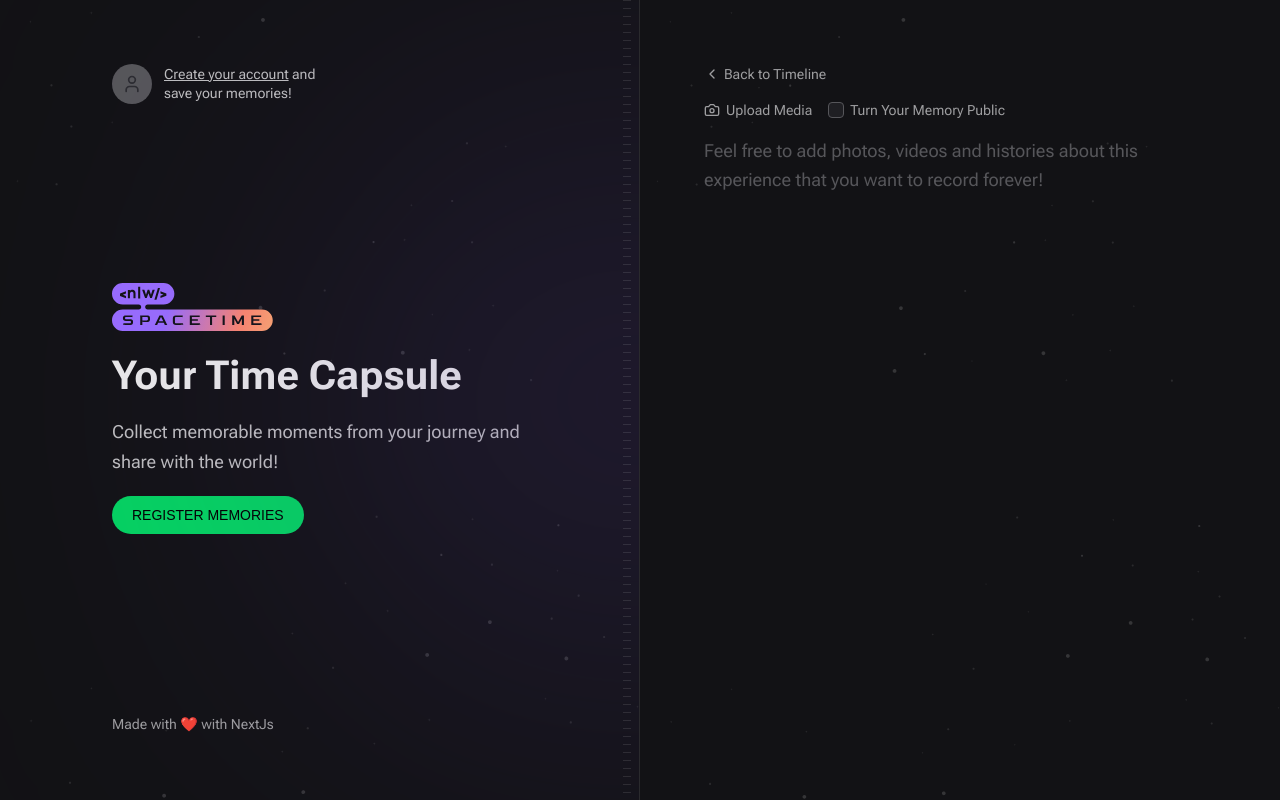
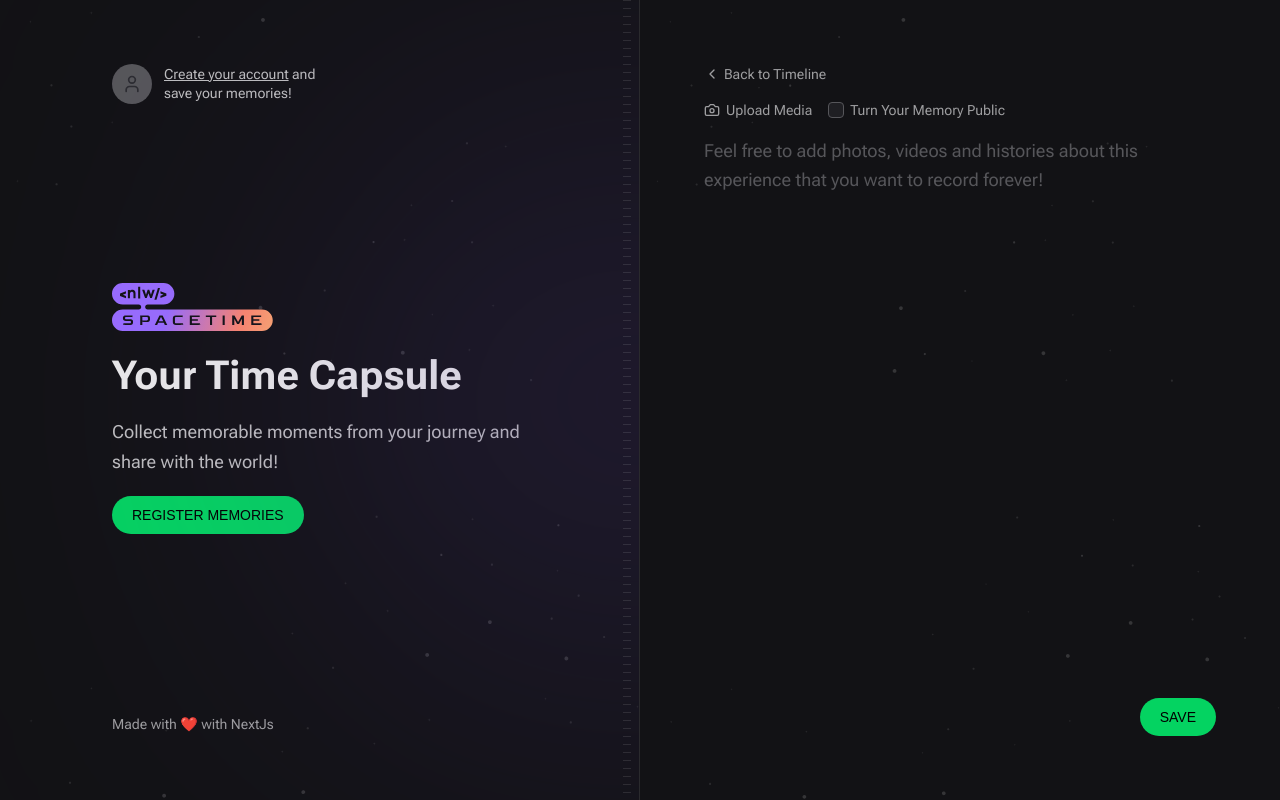
Before and after one commit to wandersonce/TimeCapsule, a Next.js app in the folder web/: page /memories/new in a window 1280 px wide. Built offline with nearby package versions, Linux system fonts and the light colour scheme; no server answers; a web font is replaced by a local one.

Commit message:
Adjusting Upload route

```diff
--- a/web/src/app/memories/new/page.tsx
+++ b/web/src/app/memories/new/page.tsx
@@ -1,5 +1,6 @@
 
 import MediaPicker from "@/components/MediaPicker"
+import NewMemoryForm from "@/components/NewMemoryForm"
 import { Camera, ChevronLeft } from "lucide-react"
 import Link from "next/link"
 
@@ -12,22 +13,7 @@
         Back to Timeline
       </Link>
 
-      <form className="flex flex-1 flex-col gap-2">
-        <div className="flex items-center gap-4">
-          <label htmlFor="media" className="flex cursor-pointer items-center gap-1.5 text-sm text-gray-200 hover:text-gray-100">
-            <Camera className="w-4 h-4"/>
-            Upload Media
-          </label>
-
-          <label htmlFor="isPublic" className="flex items-center gap-1.5 text-sm text-gray-200 hover:text-gray-100">
-            <input type="checkbox" name="isPublic" id="isPublic" value="true" className="h-4 w-4 rounded border-gray-400 bg-gray-700 text-purple-500"/>
-            Turn Your Memory Public
-          </label>
-        </div>
-        <MediaPicker />
-
-          <textarea name="content" spellCheck={false} className="w-full flex-1 resize-none rounded border-0 bg-transparent p-0 text-lg leading-relaxed text-gray-100 placeholder:text-gray-400 focus:ring-0" placeholder="Feel free to add photos, videos and histories about this experience that you want to record forever!" />
-      </form>
+    <NewMemoryForm />
     </div>
   )
 }
--- a/web/src/components/MediaPicker.tsx
+++ b/web/src/components/MediaPicker.tsx
@@ -26,6 +26,7 @@
         type="file"
         id="media"
         accept="image/*"
+        name="coverUrl"
         className="invisible h-0 w-0"
       />
 
--- /dev/null
+++ b/web/src/components/NewMemoryForm.tsx
@@ -0,0 +1,47 @@
+'use client'
+
+import { Camera } from 'lucide-react'
+import MediaPicker from './MediaPicker'
+import { FormEvent } from 'react'
+import { api } from '@/lib/api'
+
+function NewMemoryForm() {
+ async function handleCreateMemory(event: FormEvent<HTMLFormElement>){
+    event.preventDefault()
+
+    const formData = new FormData(event.currentTarget)
+
+    const fileToUpload = formData.get('coverUrl')
+
+    if(fileToUpload){
+      const uploadFormData = new FormData()
+      uploadFormData.set('file', fileToUpload)
+
+      const uploadResponse = await api.post('/upload', uploadFormData)
+
+      console.log(uploadResponse.data)
+    }
+  }
+
+  return (
+    <form onSubmit={handleCreateMemory} className="flex flex-1 flex-col gap-2">
+    <div className="flex items-center gap-4">
+      <label htmlFor="media" className="flex cursor-pointer items-center gap-1.5 text-sm text-gray-200 hover:text-gray-100">
+        <Camera className="w-4 h-4"/>
+        Upload Media
+      </label>
+
+      <label htmlFor="isPublic" className="flex items-center gap-1.5 text-sm text-gray-200 hover:text-gray-100">
+        <input type="checkbox" name="isPublic" id="isPublic" value="true" className="h-4 w-4 rounded border-gray-400 bg-gray-700 text-purple-500"/>
+        Turn Your Memory Public
+      </label>
+    </div>
+    <MediaPicker />
+
+      <textarea name="content" spellCheck={false} className="w-full flex-1 resize-none rounded border-0 bg-transparent p-0 text-lg leading-relaxed text-gray-100 placeholder:text-gray-400 focus:ring-0" placeholder="Feel free to add photos, videos and histories about this experience that you want to record forever!" />
+    <button className='inline-block self-end rounded-full bg-green-500 px-5 py-3 font-alt text-sm uppercase leading-none text-black hover:bg-green-600' type="submit">Save</button>
+  </form>
+  )
+}
+
+export default NewMemoryForm
```
Also changed, not shown: 2 other files (tests, documents, lock files or other folders).
